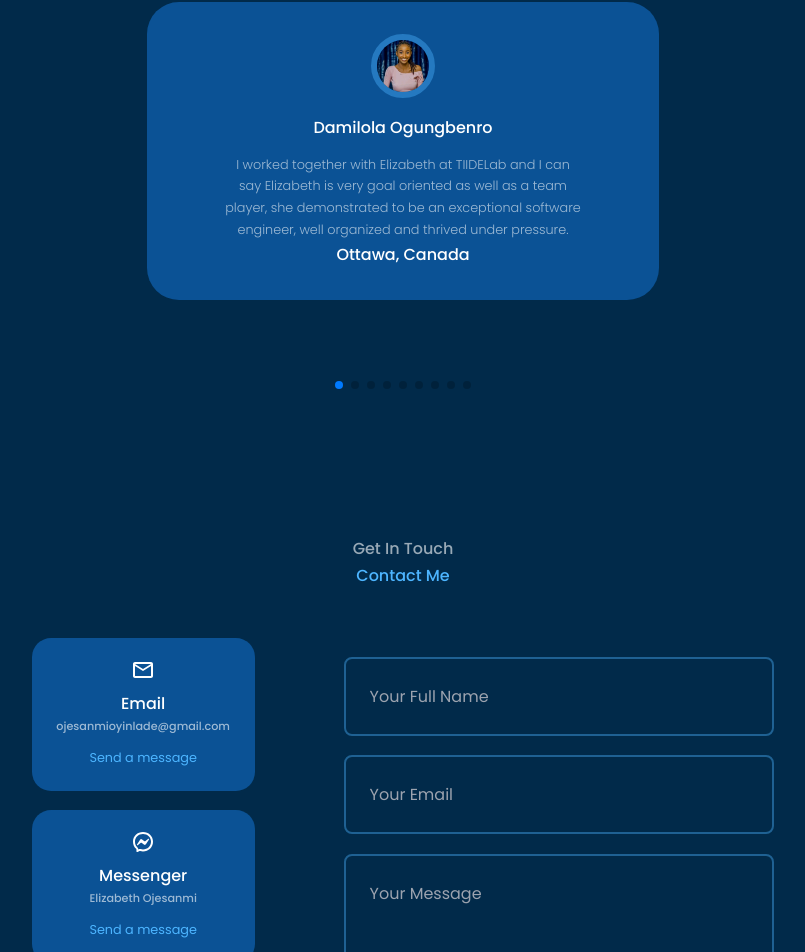
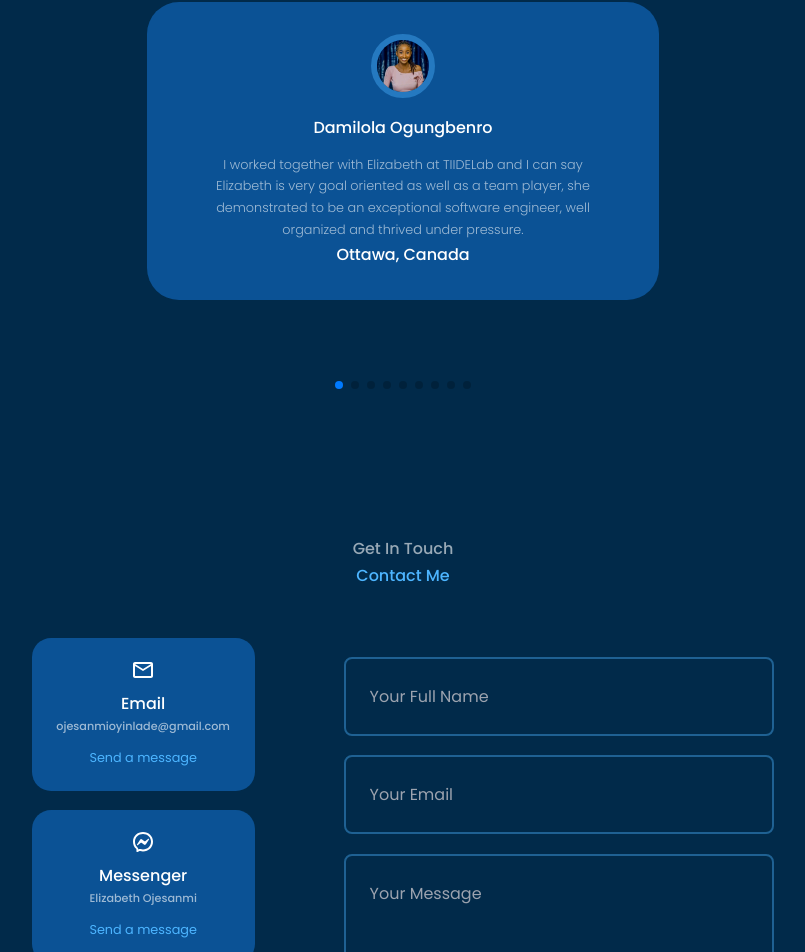
Before and after one commit to Lizdev-05/portfoliov2, a React (Create React App) app: page / in a window 1280 px wide. Shown: the part 2916-3868 px from the top of the page, without its empty margins (237-1042 px from the left). Built offline with nearby package versions, Linux system fonts and the light colour scheme.

Commit message:
Update Testimonial.css
Update the testimonial card

```diff
--- a/src/components/Testimonials/Testimonial.css
+++ b/src/components/Testimonials/Testimonial.css
@@ -24,7 +24,7 @@
   color: var(--color-light);
   font-weight: 300;
   display: block;
-  width: 80%;
+  width: 90%;
   margin: 0.8rem auto 0;
 }
 
```
